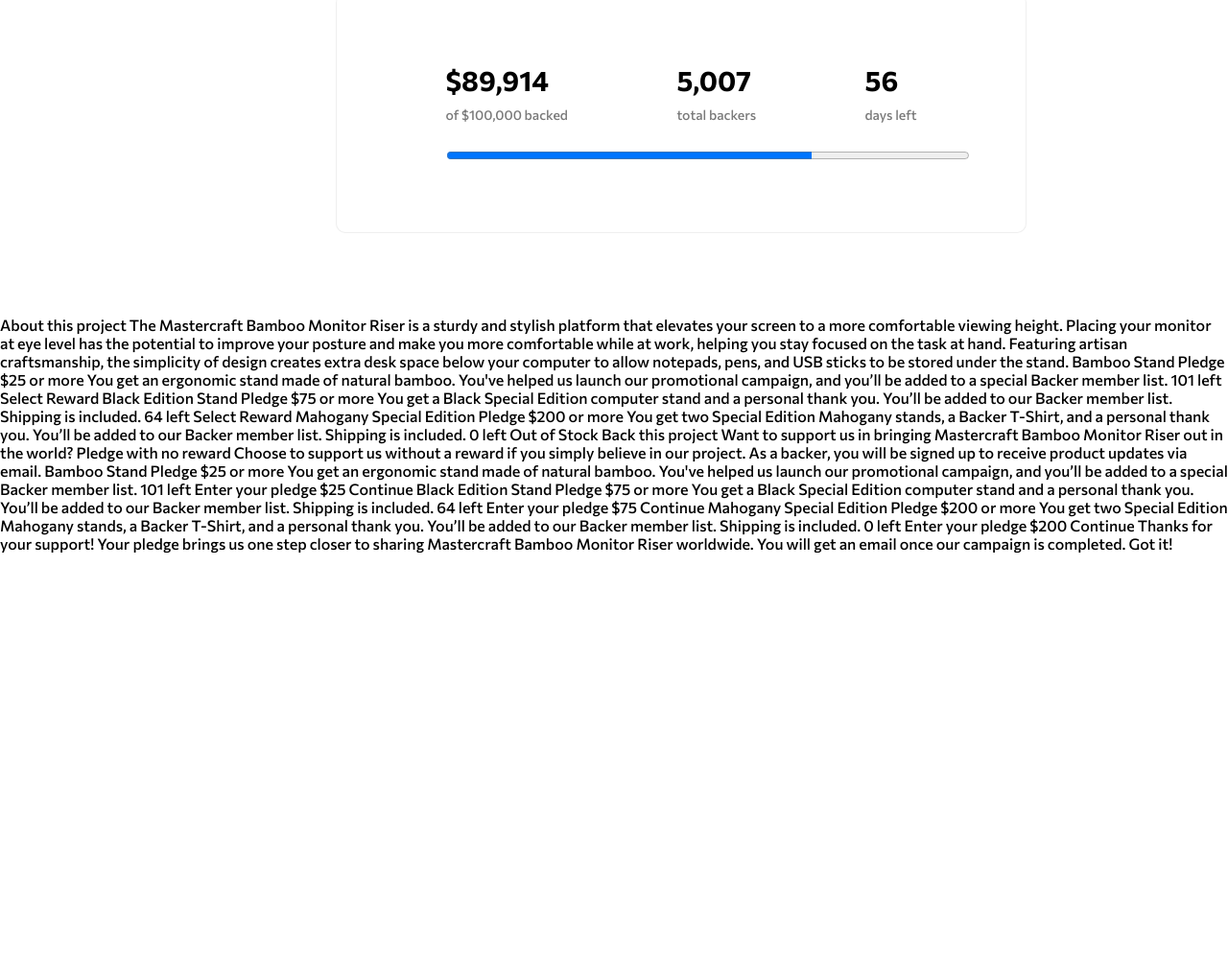
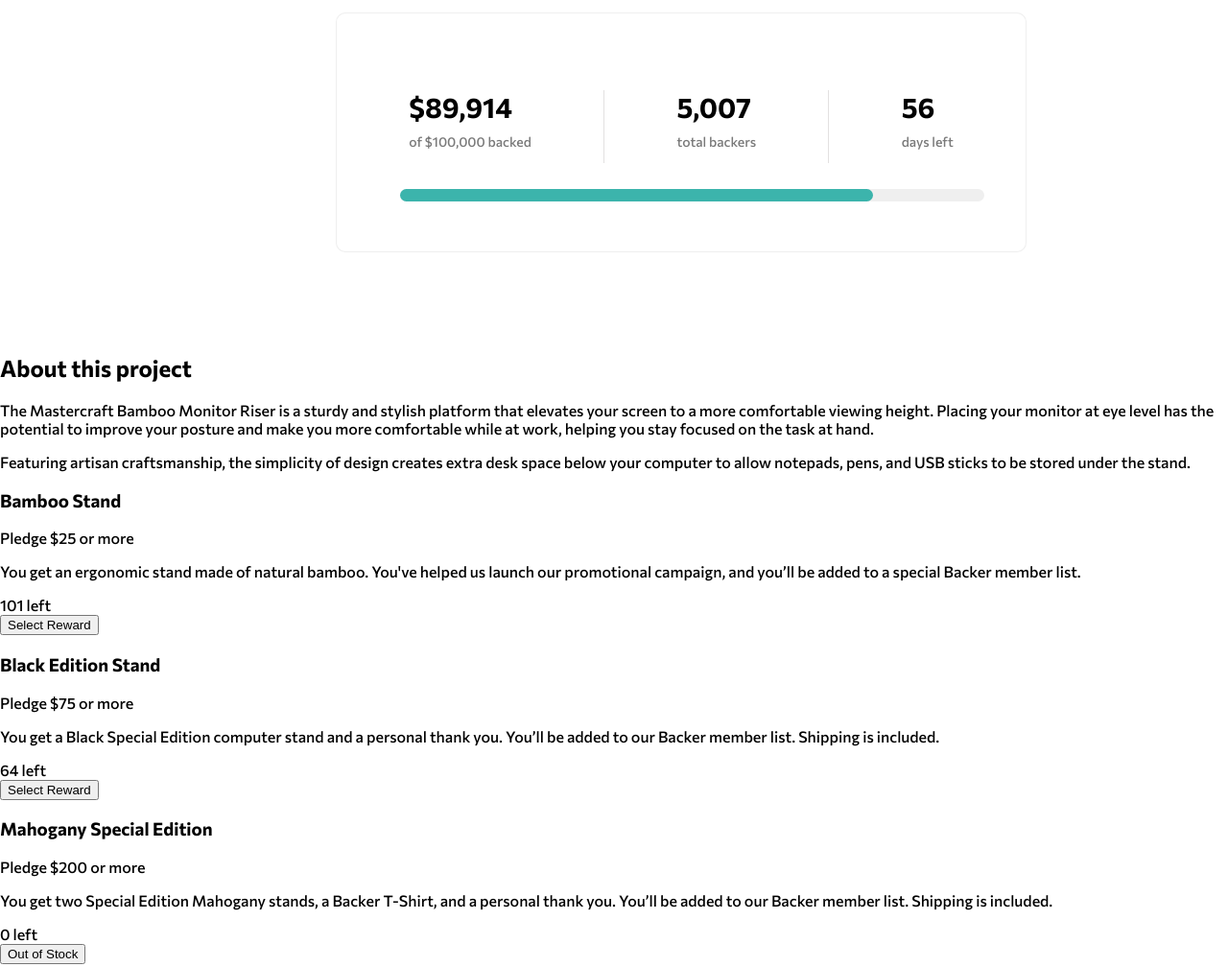
Before and after one commit to Hamza-ALyemeni/crowedfunding-page, a plain HTML site: page index.html in a window 1280 px wide. Shown: the part 571-1579 px from the top of the page at 96% size. Before the commit the page ends 1147 px from the top, so only its background shows below. Drawn offline with Linux system fonts and the light colour scheme.

Commit message:
finishing the comapiagn progress section and adding some html to the content

```diff
--- a/index.html
+++ b/index.html
@@ -131,6 +131,7 @@
     border-radius: 10px;
     height: 250px;
     border: 1px solid #eeee;
+    margin-top: 20px;
   }
   .campaign-progress .results{
     display: flex;
@@ -146,6 +147,13 @@
     flex-direction: column;
   }
 
+  .campaign-progress .results .after{
+    height: 76px;
+    width: 1px;
+    background-color: #e2dfdfee;
+    position: relative;
+  }
+
   .campaign-progress .results div span:first-child{
     font-size: 29px;
     font-weight: 700;
@@ -157,14 +165,21 @@
     color: hsl(0, 0%, 48%);
   }
 
-  .campaign-progress progress {
-    width: 544px;
-    display: flex;
-    justify-content: center;
-    flex-direction: column;
+  .campaign-progress .progress-bar{
+    width: 609px;
+    height: 13px;
+    background-color: #eeee;
+    border-radius: 10px;
     position: relative;
-    left: 115px;
-    margin-top: 26px;
+    top: 27px;
+    left: 66px;
+  }
+
+  .campaign-progress .progress-bar .progress{
+    width: calc(609px - 19%);
+    height: 13px;
+    background-color: hsl(176, 50%, 47%);
+    border-radius: 10px;
   }
 
   /* end campaign-progress */
@@ -199,48 +214,64 @@
         <span>$<span>89,914</span></span>
         <span> of $100,000 backed </span>
       </div>
+      <span class="after"></span>
       <div class="sporters">
         <span>5,007</span>
         <span>total backers</span>
       </div>
+      <span class="after"></span>
       <div class="days-left">
         <span>56</span>
         <span>days left</span>
       </div>
     </div>
-    <progress value="70" max="100"></progress>
+    <div class="progress-bar">
+      <div class="progress"></div>
+    </div>
   </section>
 
-  About this project
-
+  <section>
+    <h2> About this project </h2>
+    <p>
       The Mastercraft Bamboo Monitor Riser is a sturdy and stylish platform that elevates your screen
       to a more comfortable viewing height. Placing your monitor at eye level has the potential to improve
       your posture and make you more comfortable while at work, helping you stay focused on the task at hand.
-
+    </p>
+    <p>
       Featuring artisan craftsmanship, the simplicity of design creates extra desk space below your computer
       to allow notepads, pens, and USB sticks to be stored under the stand.
-
-  Bamboo Stand
-  Pledge $25 or more
+    </p>
+    <div>
+      <h3>Bamboo Stand</h3>
+      <span>Pledge $25 or more</span>
+      <p>
         You get an ergonomic stand made of natural bamboo. You've helped us launch our promotional campaign, and
         you’ll be added to a special Backer member list.
-  101 left
-  Select Reward
-
-  Black Edition Stand
-  Pledge $75 or more
+      </p>
+      <div><span>101</span> left</div>
+      <button>Select Reward</button>
+    </div>
+    <div>
+      <h3>Black Edition Stand</h3>
+      <span>Pledge $75 or more</span>
+      <p>
         You get a Black Special Edition computer stand and a personal thank you. You’ll be added to our Backer
         member list. Shipping is included.
-  64 left
-  Select Reward
-
-  Mahogany Special Edition
-  Pledge $200 or more
+      </p>
+      <div><span>64</span> left</div>
+      <button>Select Reward</button>
+    </div>
+    <div>
+      <h3>Mahogany Special Edition</h3>
+      <span>Pledge $200 or more</span>
+      <p>
         You get two Special Edition Mahogany stands, a Backer T-Shirt, and a personal thank you. You’ll be added
         to our Backer member list. Shipping is included.
-  0 left
-  Out of Stock
-
+      </p>
+      <div><span>0</span> left</div>
+      <button>Out of Stock</button>
+    </div>
+  </section>
   <!-- Selection modal start -->
 
   Back this project
```
Lines whose indentation alone changed are shown as unchanged.
